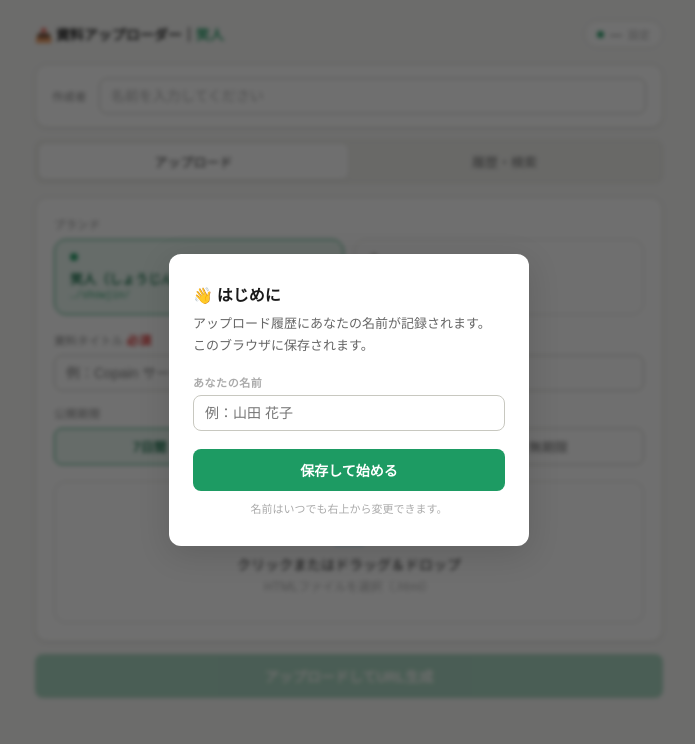
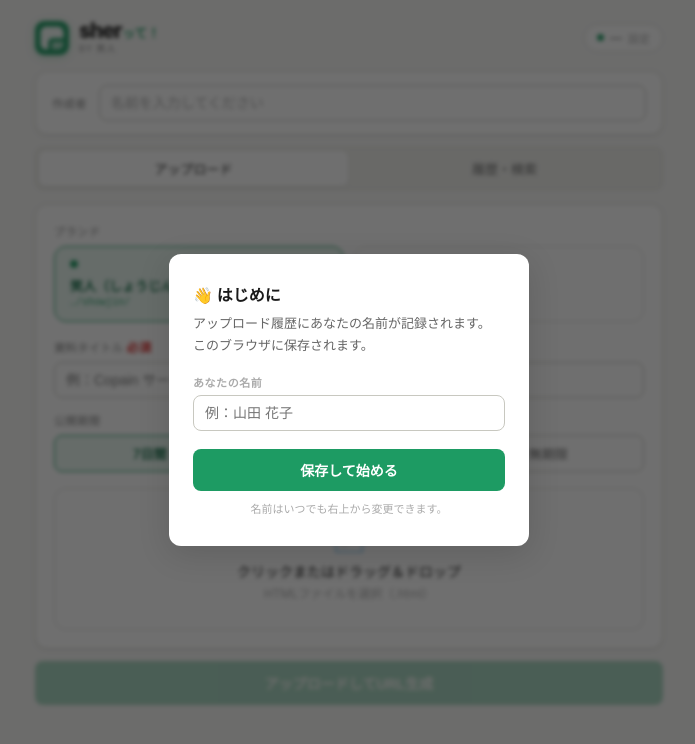
Before and after one commit to showjin-inc/html-uploader, a plain HTML site: page index.html in a window 1280 px wide. Shown: the whole page, without its empty margins (291-986 px from the left). Drawn offline with Linux system fonts and the light colour scheme.

Commit message:
Update index.html

```diff
--- a/index.html
+++ b/index.html
@@ -3,7 +3,7 @@
 <head>
 <meta charset="UTF-8">
 <meta name="viewport" content="width=device-width, initial-scale=1.0">
-<title>資料アップローダー｜笑人</title>
+<title>sherって！｜笑人</title>
 <style>
 *{box-sizing:border-box;margin:0;padding:0}
 :root{
@@ -42,8 +42,12 @@ body{font-family:-apple-system,BlinkMacSystemFont,'Hiragino Sans','Yu Gothic UI'
 
 /* ── TOPBAR ── */
 .topbar{display:flex;align-items:center;justify-content:space-between;margin-bottom:16px}
-.logo{font-size:14px;font-weight:700;color:var(--text)}
-.logo em{color:var(--green);font-style:normal}
+.logo{display:flex;align-items:center;gap:10px;text-decoration:none}
+.logo-mark{width:34px;height:34px;background:var(--green);border-radius:9px;display:flex;align-items:center;justify-content:center;flex-shrink:0;box-shadow:0 2px 8px rgba(29,155,99,.25)}
+.logo-texts{display:flex;flex-direction:column;gap:1px}
+.logo-wordmark{font-size:21px;font-weight:800;letter-spacing:-0.05em;color:var(--text);line-height:1;font-family:-apple-system,BlinkMacSystemFont,'Helvetica Neue',sans-serif}
+.logo-wordmark em{color:var(--green);font-style:normal;font-size:13px;letter-spacing:0;font-weight:700}
+.logo-sub{font-size:9px;font-weight:600;color:var(--text3);letter-spacing:.1em;text-transform:uppercase}
 .user-chip{display:flex;align-items:center;gap:6px;font-size:12px;background:var(--bg);border:1px solid var(--border);border-radius:20px;padding:5px 12px;cursor:pointer;color:var(--text2)}
 .user-chip:hover{border-color:var(--border2);color:var(--text)}
 .user-chip .dot{width:7px;height:7px;border-radius:50%;background:var(--green)}
@@ -190,7 +194,18 @@ select:focus{border-color:var(--green)}
 
   <!-- TOPBAR -->
   <div class="topbar">
-    <div class="logo">📤 資料アップローダー｜<em>笑人</em></div>
+    <div class="logo">
+      <div class="logo-mark">
+        <svg viewBox="0 0 18 18" fill="none" xmlns="http://www.w3.org/2000/svg">
+          <path d="M3 6C3 4.34315 4.34315 3 6 3H12C13.6569 3 15 4.34315 15 6V9H9.5C8.11929 9 7 10.1193 7 11.5V15H6C4.34315 15 3 13.6569 3 12V6Z" fill="white" fill-opacity="0.95"/>
+          <path d="M9 15V11.5C9 11.2239 9.22386 11 9.5 11H15V12C15 13.6569 13.6569 15 12 15H9Z" fill="white" fill-opacity="0.6"/>
+        </svg>
+      </div>
+      <div class="logo-texts">
+        <div class="logo-wordmark">sher<em>って！</em></div>
+        <div class="logo-sub">by 笑人</div>
+      </div>
+    </div>
     <div class="user-chip" onclick="openSetup()">
       <span class="dot"></span>
       <span id="chip-name">—</span>
```
